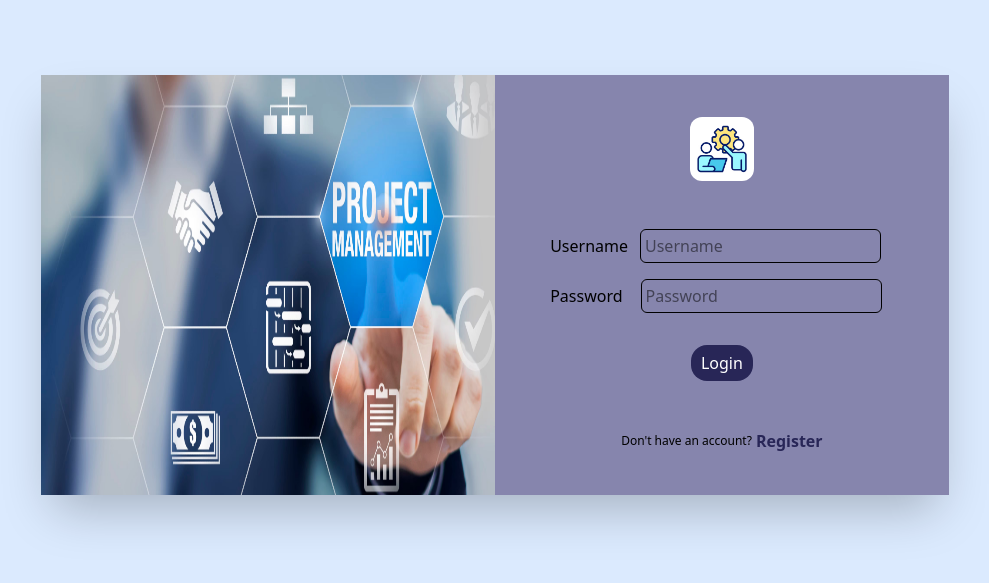
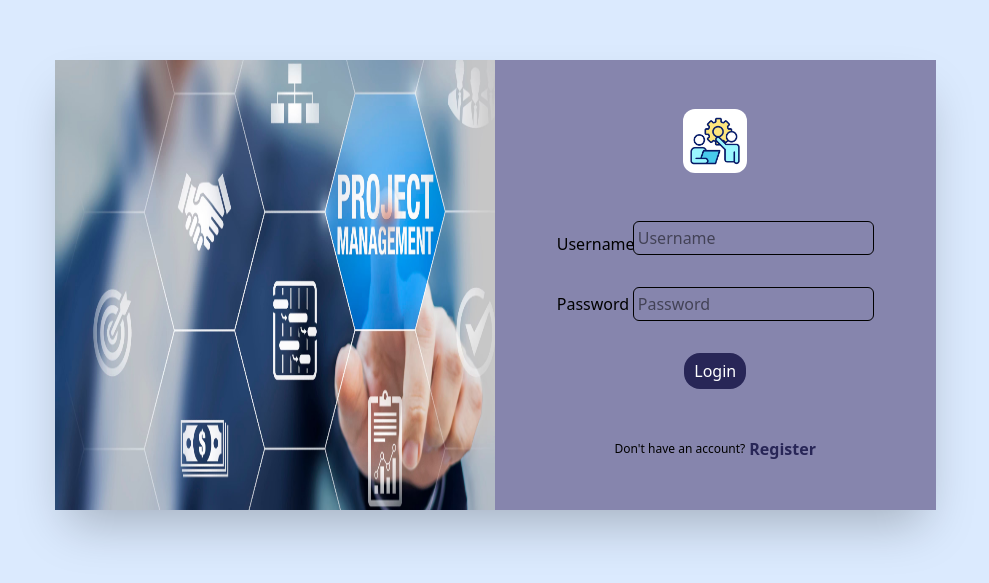
Before and after one commit to sjnbhusal19/e-com, a React (Vite) app: page / in a window 1280 px wide. Shown: the part 115-698 px from the top of the page, without its empty margins (145-1134 px from the left). Built offline with nearby package versions, Linux system fonts and the light colour scheme; a web font is replaced by a local one.

Commit message:
updated login page

```diff
--- a/src/Pages/login/login.jsx
+++ b/src/Pages/login/login.jsx
@@ -18,7 +18,7 @@ const LoginPage = () => {
 
   return (
     <div className="flex items-center justify-center h-screen bg-blue-100">
-      <div className="flex shadow-2xl bg-white rounded-2xl ">
+      <div className="flex shadow-2xl bg-white rounded-2xl h-[450px]">
         {/* images part */}
 
         <div className="w-[50%]">
@@ -26,7 +26,7 @@ const LoginPage = () => {
             src={LoginImage}
             alt="Login Image"
             width={500}
-            className="h-[420px]"
+            className="h-[450px]"
           />
         </div>
 
@@ -38,27 +38,37 @@ const LoginPage = () => {
           </div>
 
           <div className="my-12 ">
-            <form className="space-y-4" onSubmit={handleSubmit(onSubmit)}>
-              <div className="space-x-3 -2.5">
-                <label>Username</label>
+            <form className="space-y-5" onSubmit={handleSubmit(onSubmit)}>
+
+              {/* username part */}
+              <div className="flex items-center space-x-3">
+                <label className="w-16">Username</label>
+                <div className="flex flex-col flex-1">
                   <input
                     placeholder="Username"
                     className="p-1 rounded-md border"
                     type="text"
                     {...register("username")}
                   />
-                <p className="text-sm text-red-400">{errors.username?.message}</p>
+                  <p className="min-h-3 text-xs text-red-500">{errors.username?.message}</p>
+                </div>
               </div>
 
-              <div className="space-x-3 ">
-                <label>Password</label>
+
+              {/* password part */}
+              <div>
+                <div className="flex items-center space-x-3">
+                  <label className="w-16">Password</label>
+                  <div className="flex flex-col flex-1">
                     <input
                       placeholder="Password"
-                  className="p-1 rounded-md border ml-1.5"
+                      className="p-1 rounded-md border"
                       type="password"
                       {...register("password")}
                     />
-                <p className="text-sm text-red-400">{errors.password?.message}</p>
+                    <p className="text-xs text-red-500">{errors.password?.message}</p>
+                  </div>
+                </div>
               </div>
 
               <button
```
Lines whose indentation alone changed are shown as unchanged.
